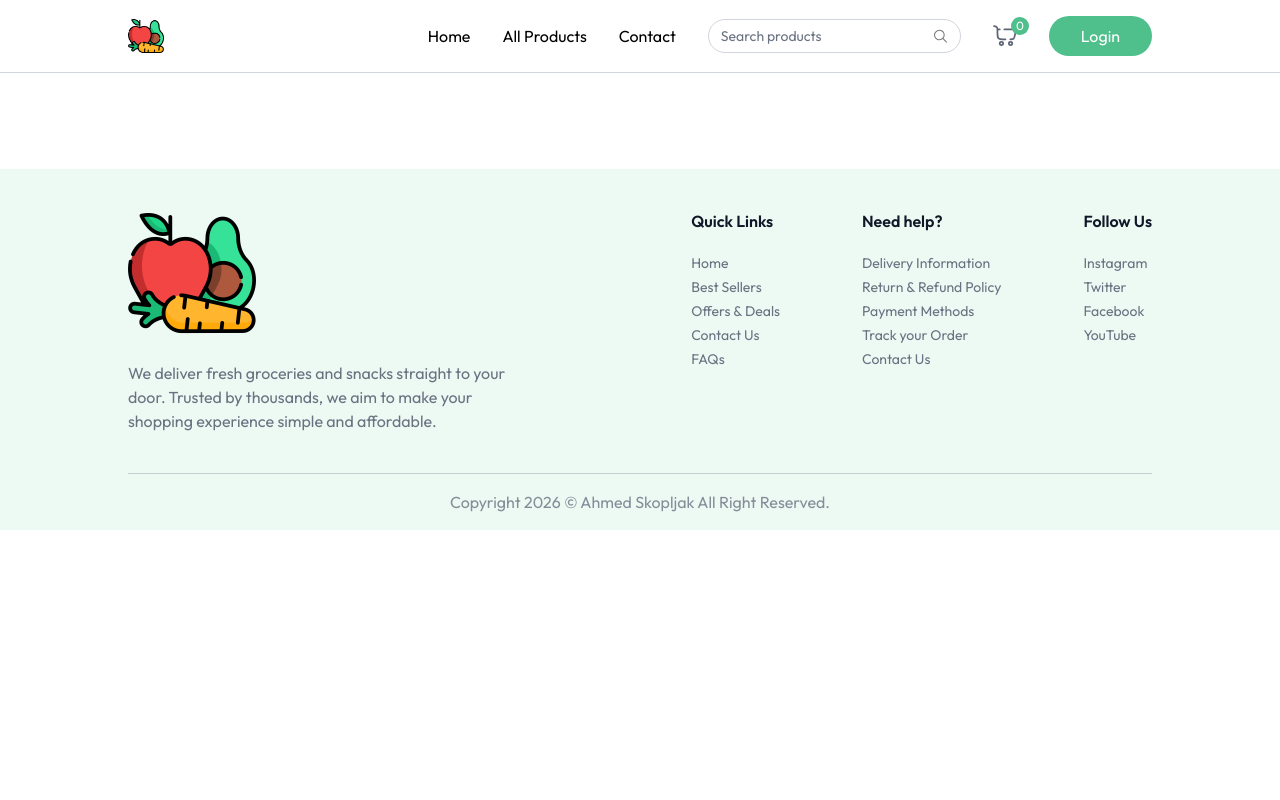
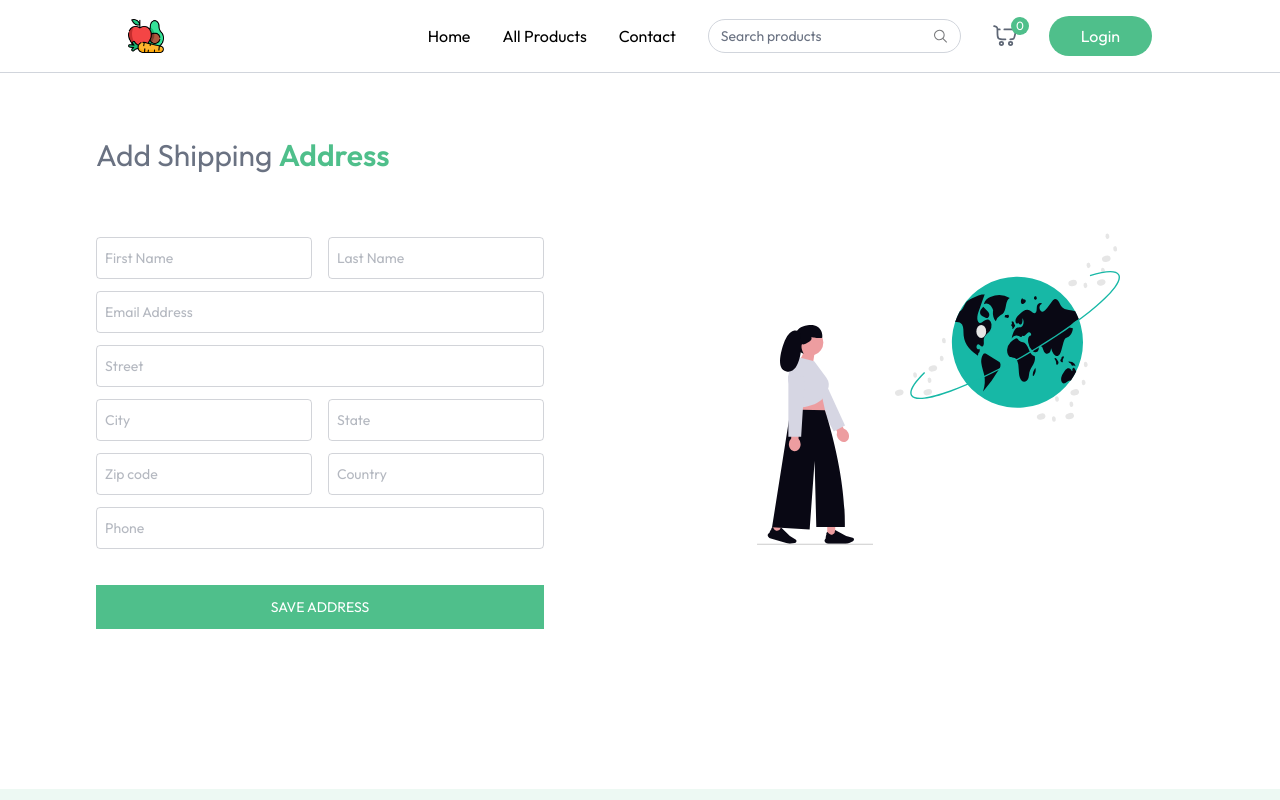
Before and after one commit to AhmedSkopljak/naturix, a React (Vite) app in the folder client/: page /add-address in a window 1280 px wide. Shown: the top 800 px of the page. Built offline with nearby package versions, Linux system fonts and the light colour scheme.

Commit message:
Add Adress Page

```diff
--- a/client/src/App.jsx
+++ b/client/src/App.jsx
@@ -10,6 +10,7 @@
 import ProductCategory from "./pages/ProductCategory.jsx";
 import ProductDetails from "./pages/ProductDetails.jsx";
 import Cart from "./pages/Cart.jsx";
+import AddAddress from "./pages/AddAddress.jsx";
 
 function App() {
     const isSellerPath = useLocation().pathname.includes("seller");
@@ -26,6 +27,7 @@
                     <Route path={"/products/:category"} element={<ProductCategory />}/>
                     <Route path={"/products/:category/:id"} element={<ProductDetails />}/>
                     <Route path={"/cart"} element={<Cart />}/>
+                    <Route path={"/add-address"} element={<AddAddress />}/>
                 </Routes>
             </div>
             {!isSellerPath && <Footer />}
--- a/client/src/assets/assets.js
+++ b/client/src/assets/assets.js
@@ -24,7 +24,7 @@
 import main_banner_bg_sm from "./main_banner_bg_sm.png";
 import bottom_banner_image from "./bottom_banner_image.png";
 import bottom_banner_image_sm from "./bottom_banner_image_sm.png";
-import add_address_iamge from "./add_address_image.svg";
+import add_address_image from "./add_adress_image.svg";
 import organic_vegitable_image from "./organic_vegitable_image.png";
 import fresh_fruits_image from "./fresh_fruits_image.png";
 import bottles_image from "./bottles_image.png";
@@ -96,7 +96,7 @@
   main_banner_bg_sm,
   bottom_banner_image,
   bottom_banner_image_sm,
-  add_address_iamge,
+  add_address_image,
   box_icon,
 };
 
--- /dev/null
+++ b/client/src/pages/AddAddress.jsx
@@ -0,0 +1,71 @@
+import React, {useState} from 'react';
+import {assets} from "../assets/assets.js";
+
+const InputFiled = ({type, placeholder, name, handleChange, address}) => (
+    <input className={"w-full px-2 py-2.5 border border-gray-500/30 rounded outline-none text-gray-500 focus:border-primary transition"}
+           type={type}
+           placeholder={placeholder}
+           onChange={handleChange}
+           name={name}
+           value={address[name]}
+           required
+    />
+)
+
+function AddAddress() {
+    const [address, setAddress] = useState({
+        firstName: "",
+        lastName: "",
+        email: "",
+        street: "",
+        city: "",
+        state: "",
+        zipcode: "",
+        country: "",
+        phone: ""
+    })
+    const handleChange = (e) => {
+        const {name, value} = e.target;
+
+        setAddress((prevAddress)=>({
+            ...prevAddress,
+            [name]: value,
+        }))
+    }
+
+    const onSubmitHandler = async (e) => {
+        e.preventDefault();
+    }
+    return (
+        <div className={"mt-16 pb-16"}>
+            <p className={"text-2xl md:text-3xl text-gray-500"}>Add Shipping <span className={"font-semibold text-primary"}>Address</span></p>
+            <div className={"flex flex-col-reverse md:flex-row justify-between mt-10"}>
+                <div className={"flex-1 max-w-md"}>
+                    <form onSubmit={onSubmitHandler} className={"space-y-3 mt-6 text-sm"}>
+                        <div className={"grid grid-cols-2 gap-4"}>
+                            <InputFiled handleChange={handleChange} address={address} name={"firstName"} type={"text"} placeholder={"First Name"}/>
+                            <InputFiled handleChange={handleChange} address={address} name={"lastName"} type={"text"} placeholder={"Last Name"}/>
+                        </div>
+                        <InputFiled handleChange={handleChange} address={address} name={"email"} type={"email"} placeholder={"Email Address"}/>
+                        <InputFiled handleChange={handleChange} address={address} name={"street"} type={"text"} placeholder={"Street"}/>
+                        <div className={"grid grid-cols-2 gap-4"}>
+                            <InputFiled handleChange={handleChange} address={address} name={"city"} type={"text"} placeholder={"City"}/>
+                            <InputFiled handleChange={handleChange} address={address} name={"state"} type={"text"} placeholder={"State"}/>
+                        </div>
+                        <div className={"grid grid-cols-2 gap-4"}>
+                            <InputFiled handleChange={handleChange} address={address} name={"zipcode"} type={"number"} placeholder={"Zip code"}/>
+                            <InputFiled handleChange={handleChange} address={address} name={"country"} type={"text"} placeholder={"Country"}/>
+                        </div>
+                        <InputFiled handleChange={handleChange} address={address} name={"phone"} type={"text"} placeholder={"Phone"}/>
+                        <button className={"w-full mt-6 bg-primary text-white py-3 hover:bg-primary-dull transition cursor-pointer uppercase"}>
+                            Save Address
+                        </button>
+                    </form>
+                </div>
+                <img className={"md:mr-16 mb-16 md:mt-0 w-1/3"} src={assets.add_address_image} alt="add adress image"/>
+            </div>
+        </div>
+    );
+}
+
+export default AddAddress;
--- a/client/src/pages/Cart.jsx
+++ b/client/src/pages/Cart.jsx
@@ -102,7 +102,7 @@
                                         </p>
                                     ))
                                 }
-                                <p onClick={() => navigate("/add-adress")} className="text-primary text-center cursor-pointer p-2 hover:bg-primary/10">
+                                <p onClick={() => navigate("/add-address")} className="text-primary text-center cursor-pointer p-2 hover:bg-primary/10">
                                     Add address
                                 </p>
                             </div>
```
Also changed, not shown: client/src/assets/add_address_image.svg (deleted), client/src/assets/add_adress_image.svg (added).
